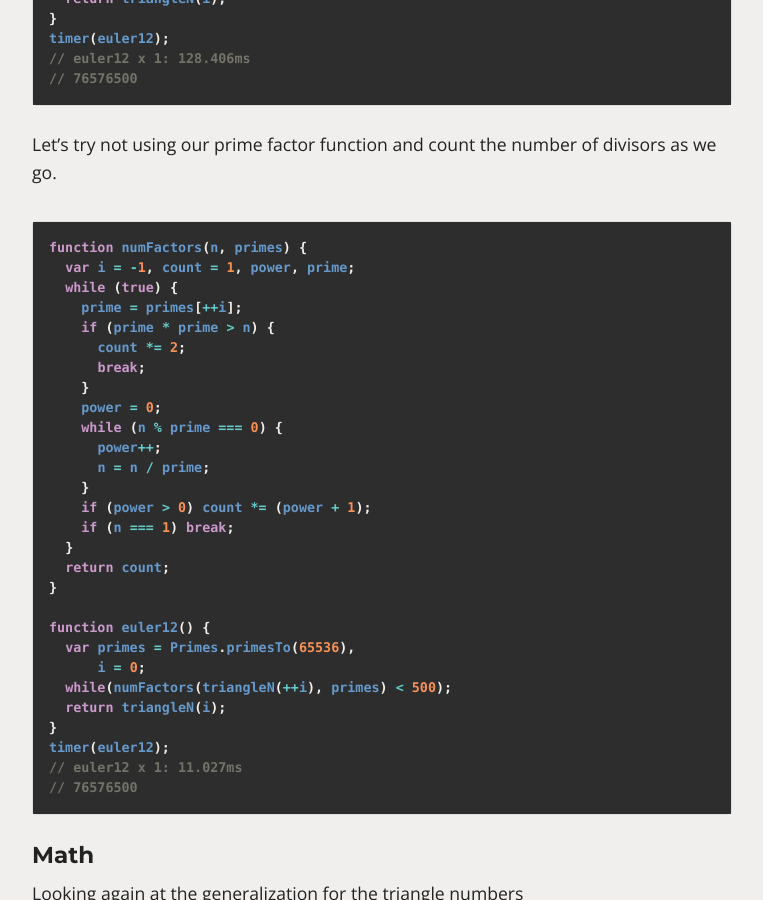
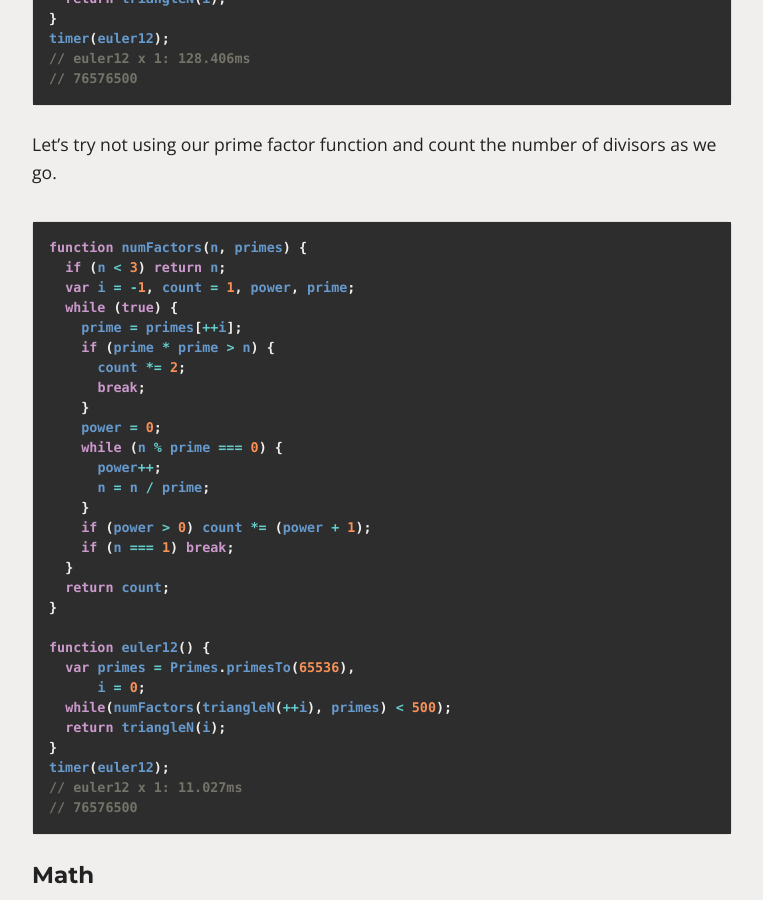
Before and after one commit to dting/dting.github.io, a Jekyll site: the page built from _euler/solved/012.md, in a window 1280 px wide and 900 px high, scrolled down 4973 px. Shown: the whole window, without its empty margins (258-1021 px from the left). Built offline with Jekyll 4.4.1, drawn with Linux system fonts in a browser that asks for light colours; nearby versions of some CDN libraries; formulas are drawn with MathJax 3.

Commit message:
Update Euler 12.

```diff
--- a/_euler/solved/012.md
+++ b/_euler/solved/012.md
@@ -210,6 +210,7 @@ Let's try not using our prime factor function and count the number of divisors a
 
 {% highlight Javascript %}
 function numFactors(n, primes) {
+  if (n < 3) return n;
   var i = -1, count = 1, power, prime;
   while (true) {
     prime = primes[++i];
```
